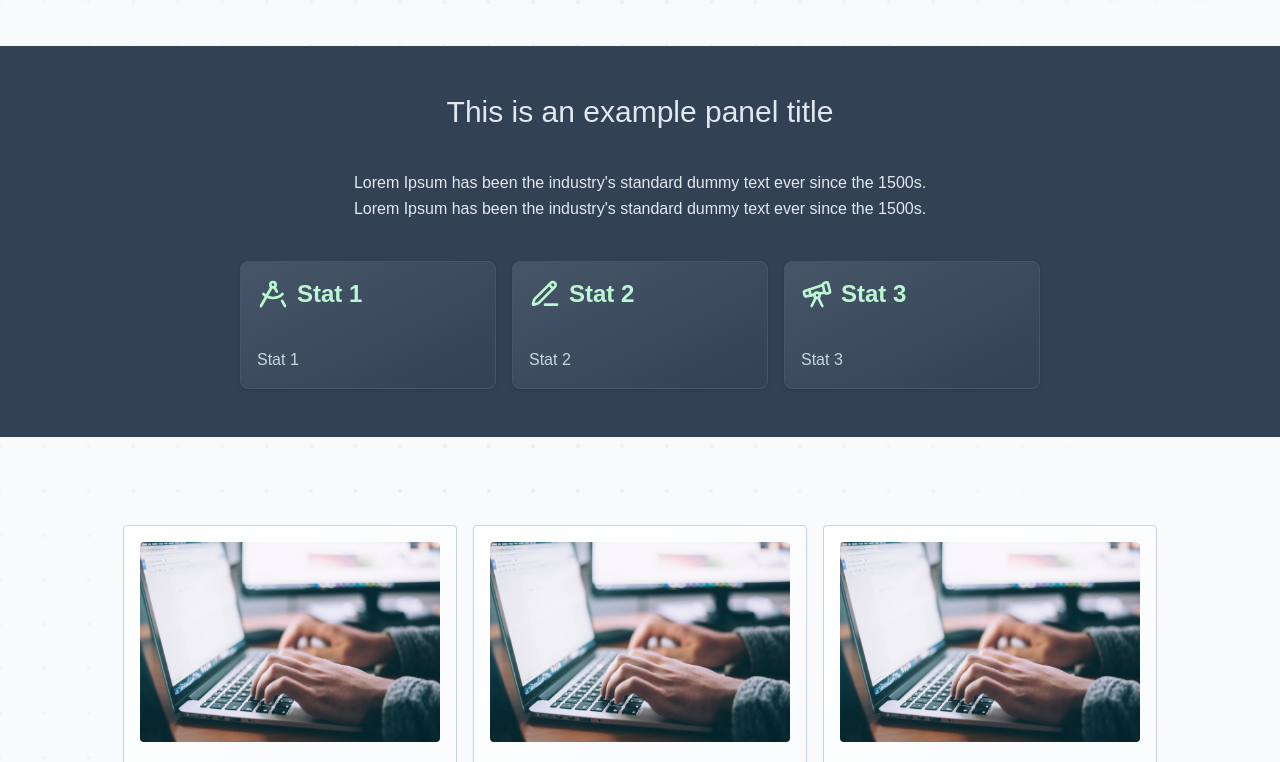
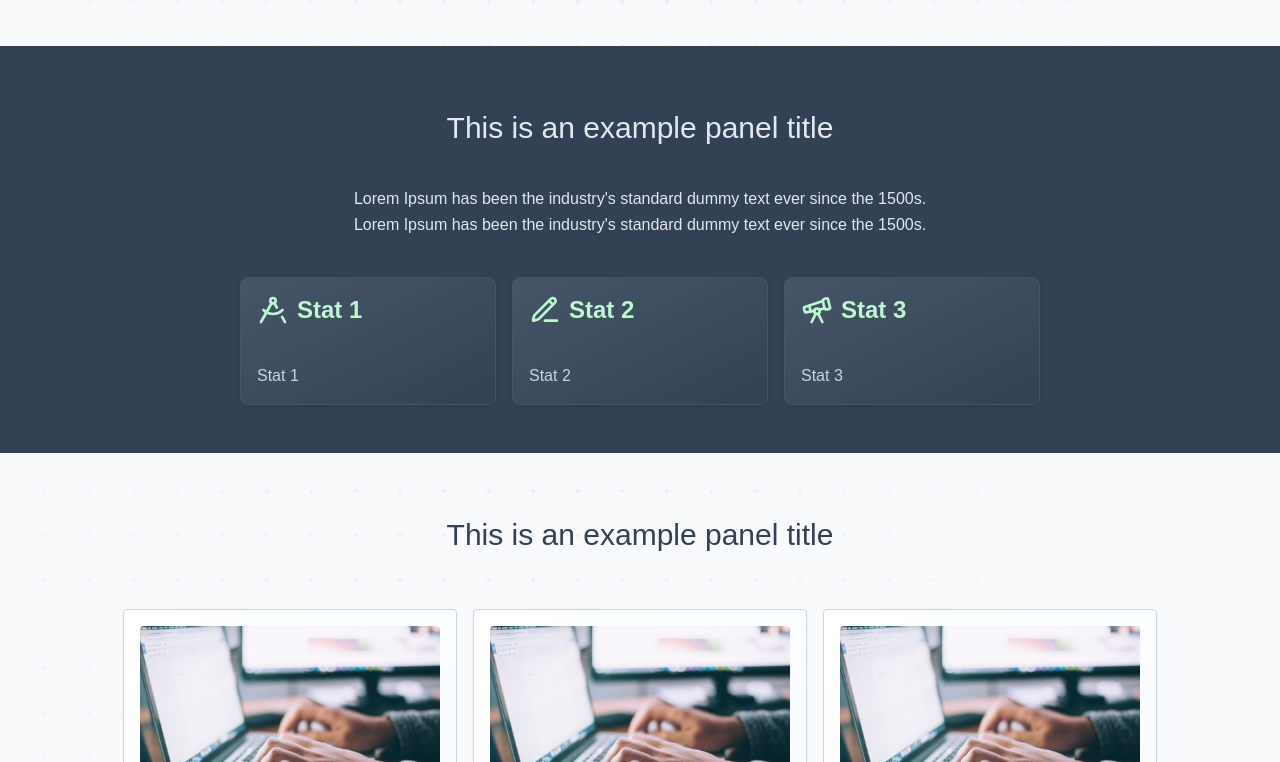
Before and after one commit to alexofbodwyn/gtadesign, a Next.js app: page / in a window 1280 px wide. Shown: the part 1198-1960 px from the top of the page. Built offline with nearby package versions, Linux system fonts and the light colour scheme.

Commit message:
added heading

```diff
--- a/app/page.tsx
+++ b/app/page.tsx
@@ -16,7 +16,7 @@ export default function Home() {
         <Image alt="GTA Designs" src={homePageContent.heroImage} width={1744} height={800} className="rounded-lg border border-slate-200" />
       </div>
       <div className="bg-slate-700 my-12 p-12 w-full flex flex-col items-center text-center">
-        <div className="max-w-[800px]">
+        <div className="max-w-[800px] pt-4">
           <h2 className="text-3xl text-slate-200 px-24">{homePageContent.panelTitle}</h2>
           <p className="text-slate-200 mt-10 px-24">{homePageContent.panelText}</p>
 
@@ -33,6 +33,8 @@ export default function Home() {
           </div>
         </div>
       </div>
+      <div className="flex flex-col w-full justify-center items-center pt-4 gap-4">
+        <h2 className="text-3xl text-slate-700 px-24">{homePageContent.panelTitle}</h2>
         <div className="flex w-full justify-center pt-10 gap-4">
           {caseStudy.map((study, index) => (
             <Link href={`case-studies/${study.url}`} key={`caseStudy-map-${index}`} className="border border-slate-300 drop-shadow-sm bg-gradient-to-br from-white to-slate-50 p-4 rounded">
@@ -42,6 +44,7 @@ export default function Home() {
             </Link>
           ))}
         </div>
+      </div>
     </main >
   );
 }
```
Lines whose indentation alone changed are shown as unchanged.
